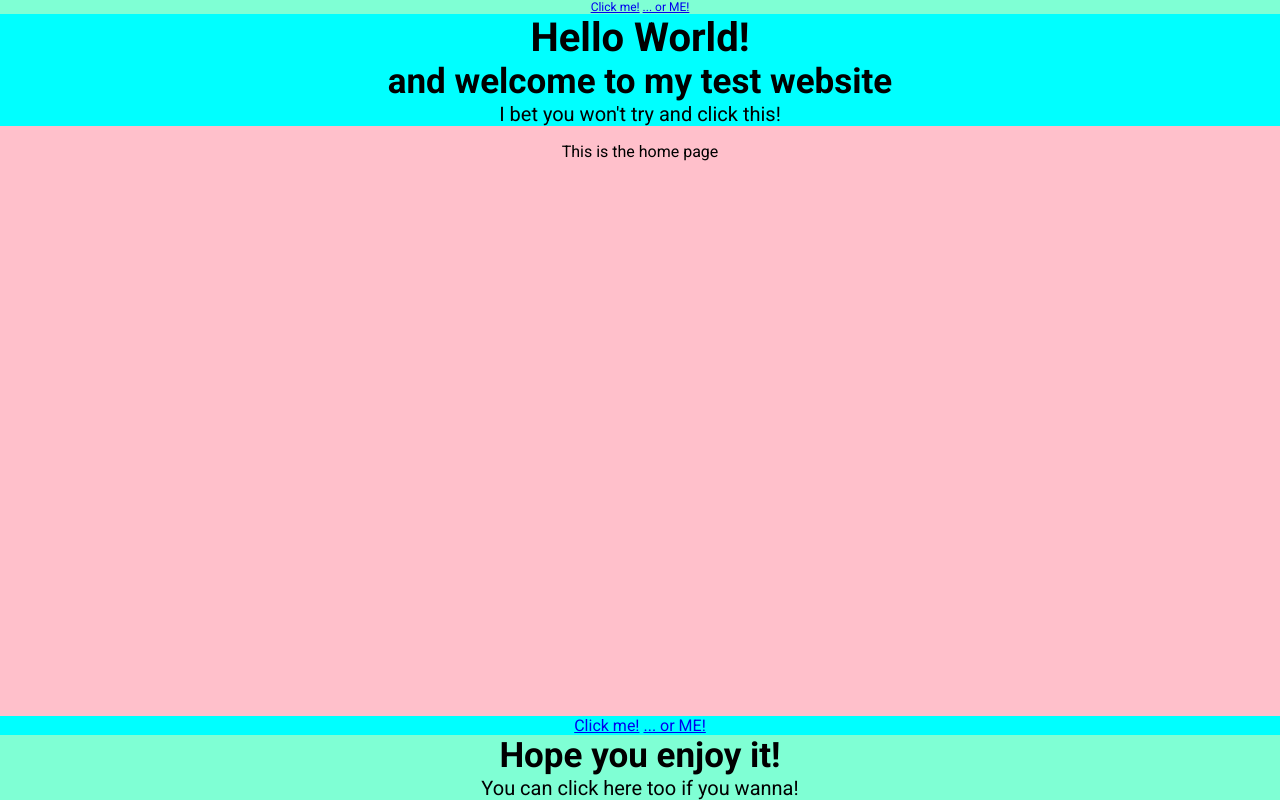
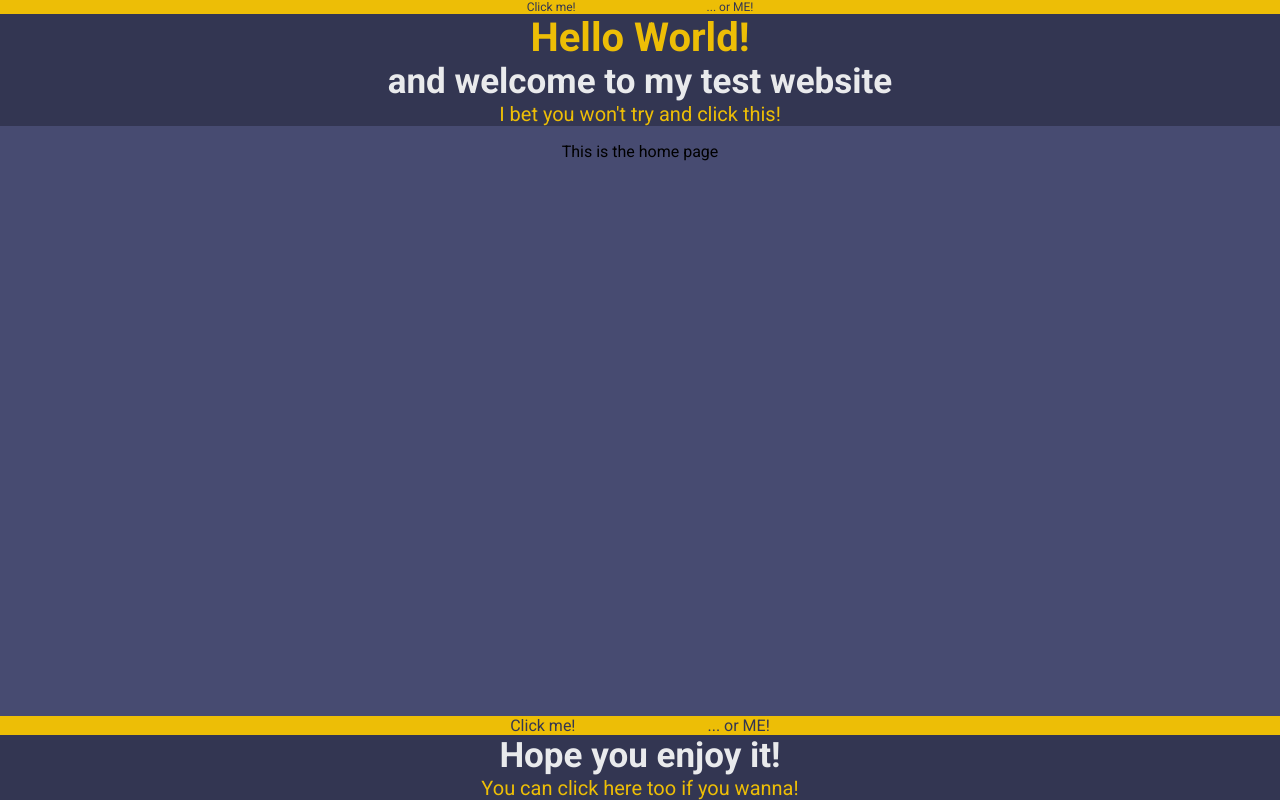
Before and after one commit to KonichiwaSensei/vitefolder_testingeverything, a website built with Vite: page index.html in a window 1280 px wide. Built offline with nearby package versions, Linux system fonts and the light colour scheme.

Commit message:
styling was made using the generator

```diff
--- a/js/colorscript.js
+++ b/js/colorscript.js
@@ -41,7 +41,6 @@ const randomColorGenerator = () => {
 
 
 
-
     console.log(headerTitle.style.color);
 
 }
--- a/scss/continuousstyle.scss
+++ b/scss/continuousstyle.scss
@@ -23,8 +23,10 @@ $fontsizebody: 16px;
 $fontsizesmallest: 12px;
 
 
-$color1: Pink;
-$color2: White;
+$color1: #474B71;
+$color2: #e9eaec;
+$color3: #EDBE06;
+$color4: #333652;
 
 $smallscreen: 400px;
 $midscreen: 800px;
@@ -38,7 +40,9 @@ $bigscreen: 1200px;
 
 * {
     box-sizing: border-box;
-  } //THIS SHOULD BE USED ALMOST ALWAYS
+}
+
+//THIS SHOULD BE USED ALMOST ALWAYS
 
 
 body {
@@ -56,7 +60,7 @@ header {
     flex-direction: column;
     display: flex;
     justify-content: center;
-    background-color: aquamarine;
+    background-color: $color3;
 
 
     .links {
@@ -65,15 +69,26 @@ header {
         text-align: justify;
         text-align: center;
 
+        a {
+            color: $color4;
+            padding: 5%;
+            text-decoration: none;
+
+            &:hover {
+                color: $color3;
+                text-decoration: underline;
+            }
+        }
+
     }
 
-    .topsection{
+    .topsection {
         flex-direction: column;
 
-        background-color: aqua;
+        background-color: $color4;
 
         h1 {
-            color: black;
+            color: $color3;
             font-size: $fontsizeheading;
             margin: 0px 4rem;
             font-display: center;
@@ -82,6 +97,7 @@ header {
         }
 
         h2 {
+            color: #e9eaec;
             font-size: $fontsizesubheading;
             margin: 0px 0px;
             flex-flow: row nowrap;
@@ -91,6 +107,7 @@ header {
         }
 
         p {
+            color: $color3;
             display: flex;
             flex-flow: column nowrap;
             align-items: center;
@@ -114,13 +131,24 @@ footer {
 
     height: auto;
 
-    background-color: aqua;
+    background-color: $color3;
 
     .links {
         justify-content: space-between;
         font-display: center;
         text-align: justify;
         text-align: center;
+
+        a {
+            color: $color4;
+            padding: 5%;
+            text-decoration: none;
+
+            &:hover {
+                color: $color3;
+                text-decoration: underline;
+            }
+        }
 
     }
 
@@ -130,20 +158,25 @@ footer {
         flex-direction: column;
 
 
-        background-color: aquamarine;
+        background-color: $color4;
+
 
 
 
         h2 {
+            color: #e9eaec;
             font-size: $fontsizesubheading;
             margin: 0px 0px;
             flex-flow: row nowrap;
             font-display: center;
             text-align: justify;
             text-align: center;
+
+
         }
 
         p {
+            color: $color3;
             display: flex;
             flex-flow: column nowrap;
             align-items: center;
@@ -164,6 +197,4 @@ footer {
 
 // Reactive here:
 
-@media screen and (min-width: $smallscreen){
-
-}
+@media screen and (min-width: $smallscreen) {}
```
Also changed, not shown: html/aboutme.html (+1 -1 lines).
